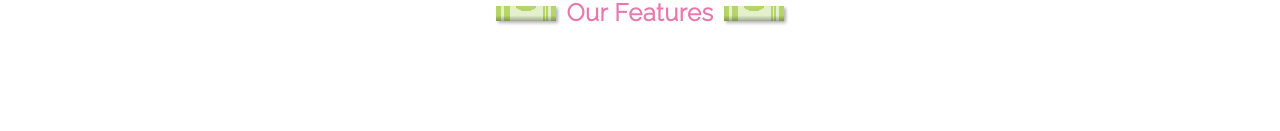
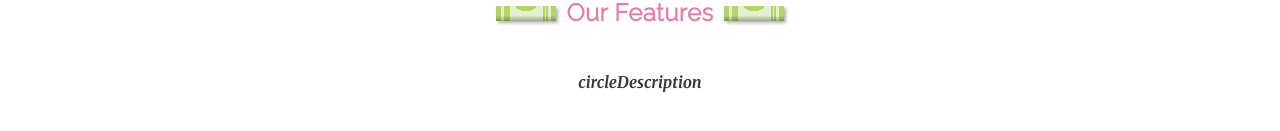
Before and after one commit to alikeici/kidzschool2, a plain HTML site: page index.html in a window 1280 px wide. Shown: the part 623-754 px from the top of the page. Drawn offline with Linux system fonts and the light colour scheme.

Commit message:
Features

```diff
--- a/flex.css
+++ b/flex.css
@@ -6,7 +6,7 @@
 .flex-column{flex-direction: column;}
 .flex-grow{flex-grow: 1; }
 .flex-row-reverse{flex-direction: row-reverse;}
-
+.flex-wrap{ flex-wrap: wrap;}
 
 .justify-content-between{justify-content: space-between;}
 .justify-content-center{justify-content: center;}
--- a/index.html
+++ b/index.html
@@ -182,5 +182,18 @@
 <div class="crayon" style="--crayon-color:#b5d56a; --crayon-paper-color: #e4f0cc; --crayon-line-color:#b5d56a;"></div>
 </section>
 
+<!--Features-->
+<section class="d-flex justify-content-center mb-15">
+    <div class="d-flex justify-content-between flex-wrap max-width px-12">
+        <!--Feature-->
+       <div class="d-flex f-width">
+           <div>circle</div>
+           <div>Description</div>
+
+       </div>
+    </div>
+</section>
+
+
 </body>
 </html>
--- a/layout.css
+++ b/layout.css
@@ -46,6 +46,9 @@
 .p-8{padding: var(--distance-8);}
 .p-12{padding: var(--distance-12);}
 .p-15{padding: var(--distance-15);}
+
+.pr-12, .px-12{padding-right: var(--distance-12);}
+.pl-12, .px-12{padding-left: var(--distance-12);}
 
 /*typography*/
 .text-decoration-none{text-decoration: none;}
@@ -104,3 +107,6 @@
     75% {left: -100%;}
     100% {left: 0%;}
 }
+
+/*features*/
+.f-width{max-width: 33%;}
```
